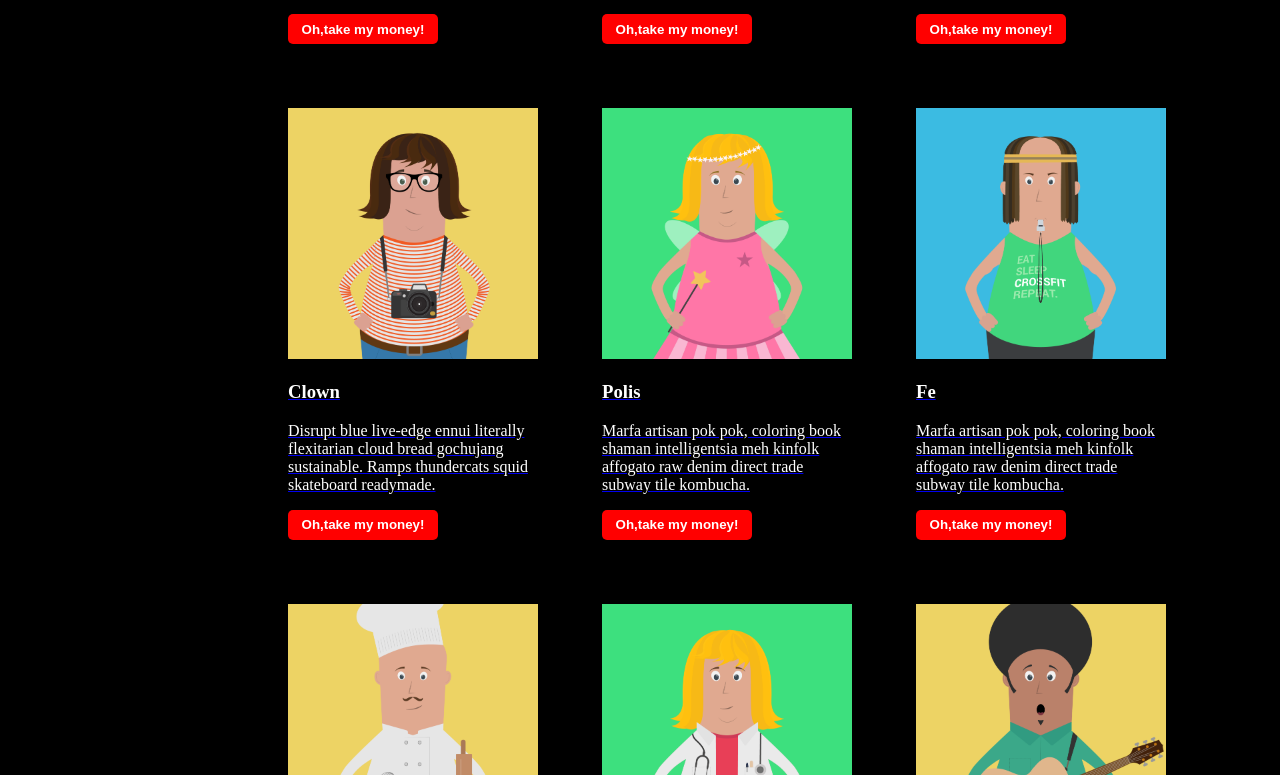
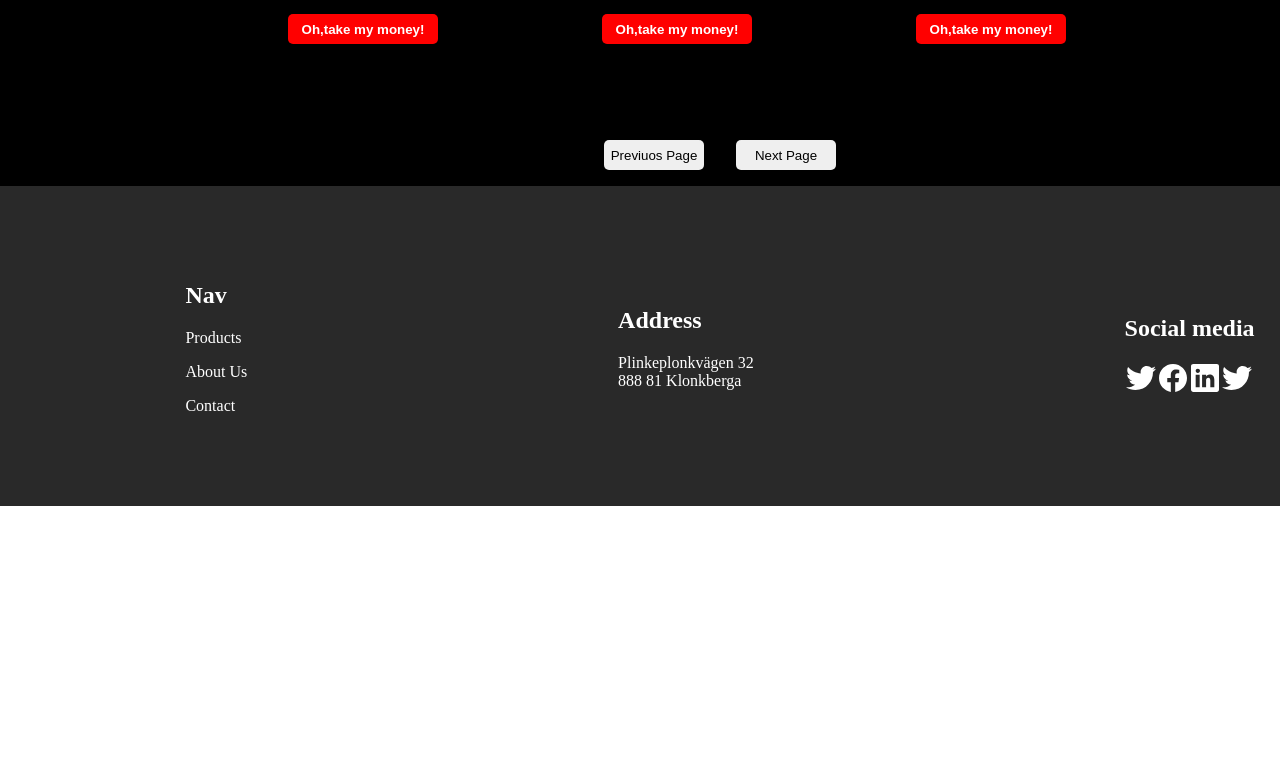
Before and after one commit to Omarhuba/poster-shop, a Vue app: page / in a window 1280 px wide. Shown: the part 1625-2400 px from the top of the page. After the commit the page ends 2131 px from the top, so only its background shows below. Built offline with nearby package versions, Linux system fonts and the light colour scheme.

Commit message:
added prev page and next page in main

```diff
--- a/src/components/Main.vue
+++ b/src/components/Main.vue
@@ -4,7 +4,7 @@
 
             <router-link
                 :to="'/Home/poster/' + data.id"
-                v-for="data in data"
+                v-for="data in poster"
                 :key="data.id"
             >
                 <li>
```
